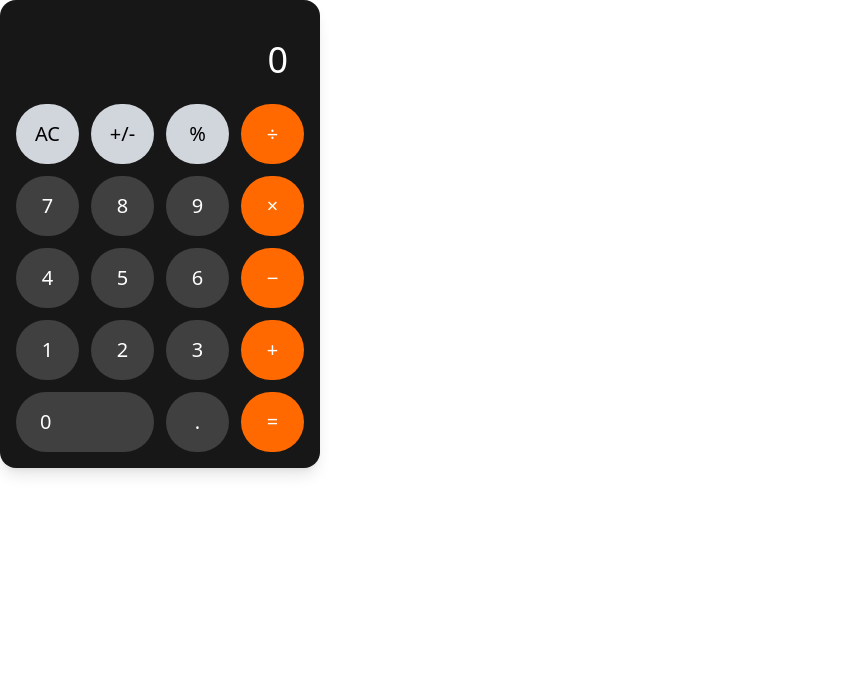
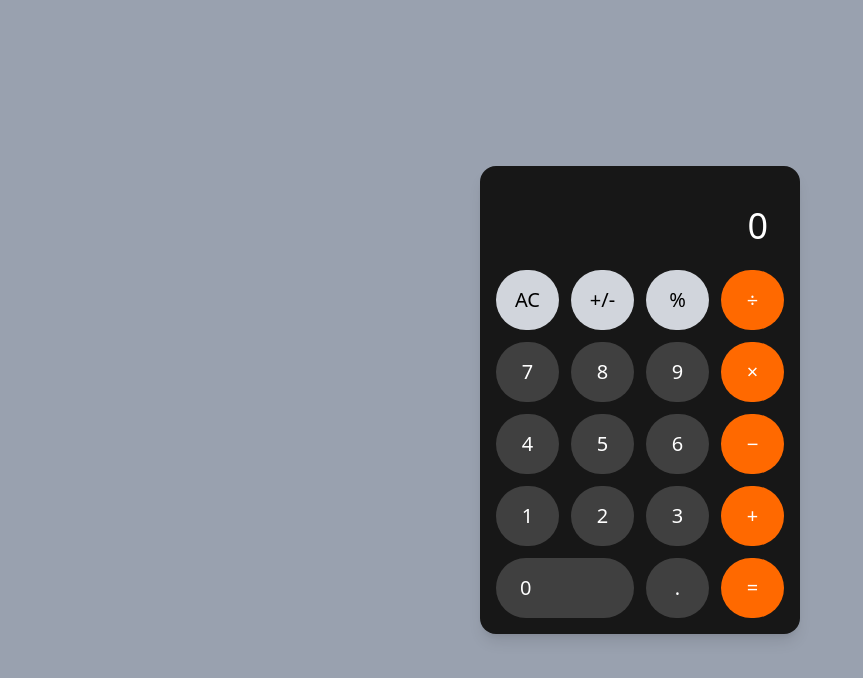
Before and after one commit to shkimran/React-Redux-Calculator, a React (Vite) app: page / in a window 1280 px wide. Shown: the top 678 px of the page, without its empty margins (0-863 px from the left). Built offline with nearby package versions, Linux system fonts and the light colour scheme.

Commit message:
Updated README and App component layout for improved structure

```diff
--- a/src/App.tsx
+++ b/src/App.tsx
@@ -1,14 +1,15 @@
-import { ToastContainer } from "react-toastify"
-import Calculator from "./features/Calculator"
+import { ToastContainer } from "react-toastify";
+import Calculator from "./features/Calculator";
 
 function App() {
-
   return (
     <>
-       <Calculator />
-          <ToastContainer position="top-center" />
+      <div className="flex items-center justify-center min-h-screen bg-gray-400">
+        <Calculator />
+        <ToastContainer position="top-center" />
+      </div>
     </>
-  )
+  );
 }
 
-export default App
+export default App;
```
Also changed, not shown: 1 other file (tests, documents, lock files or other folders).
